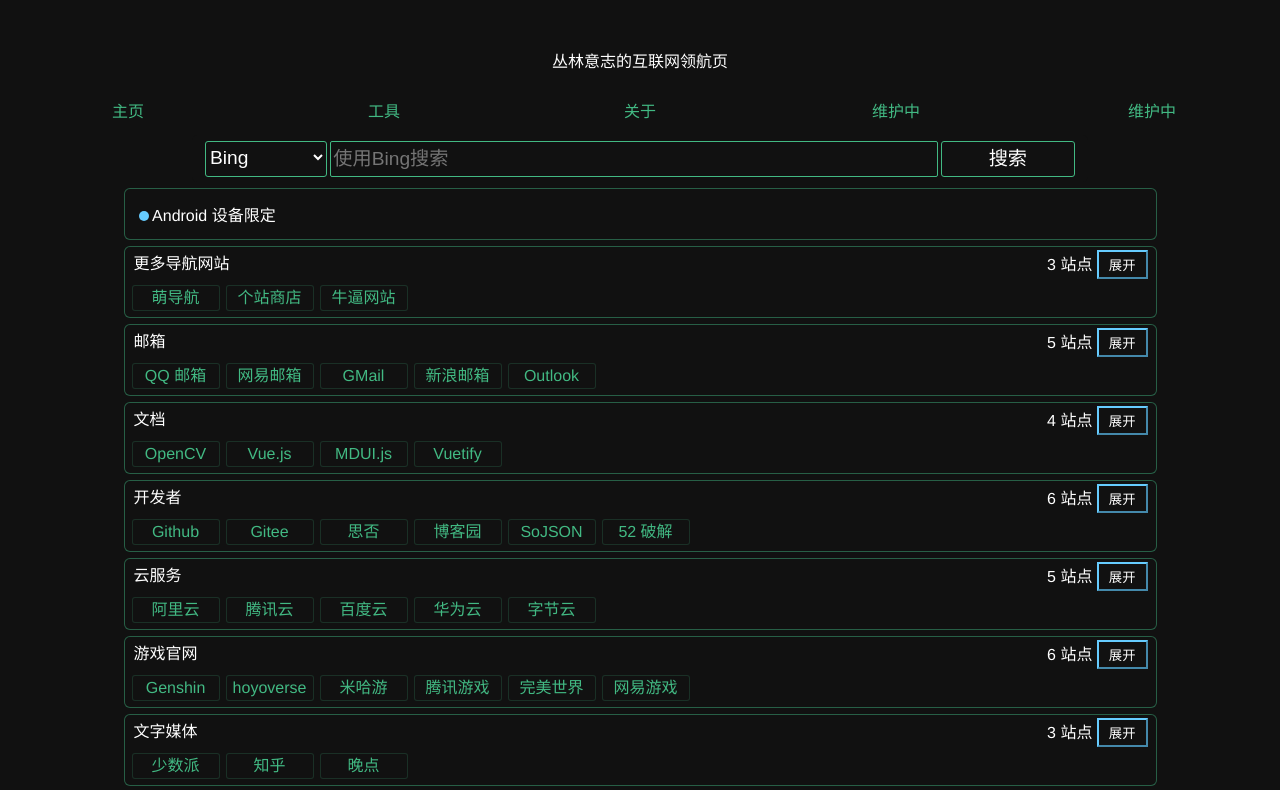
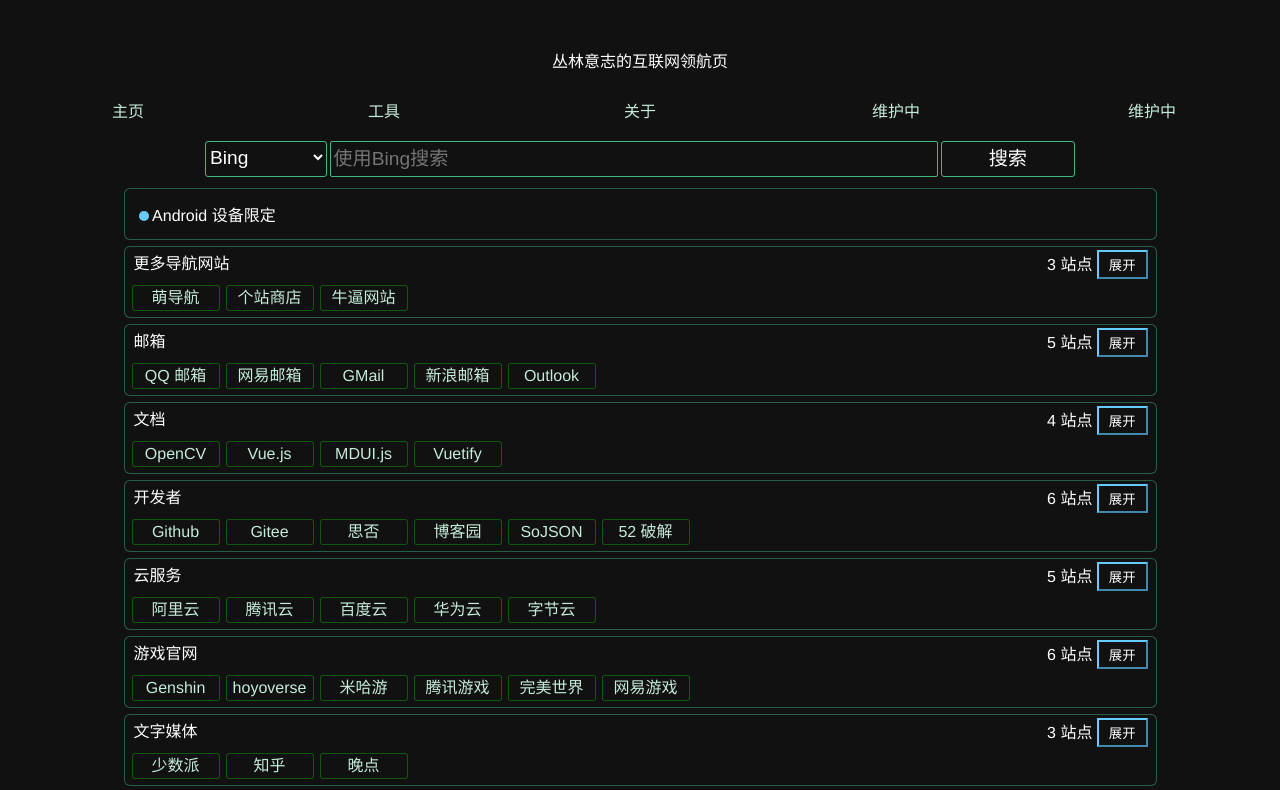
Before and after one commit to conglinyizhi/NavigationCenter, a Vue app: page / in a window 1280 px wide. Shown: the top 790 px of the page. Built offline with nearby package versions, Linux system fonts and the light colour scheme.

Commit message:
修改 文字样式，提升对比度

```diff
--- a/src/components/navigation.vue
+++ b/src/components/navigation.vue
@@ -269,11 +269,11 @@ export default {
   flex: 2;
 }
 a {
-  color: #42b983;
+  color: rgb(197, 236, 217);
   text-decoration: none;
 }
 .linkCard {
-  border: 1px #42b9832f groove;
+  border: 1px #0ed8075b groove;
   padding: 3px;
   margin: 3px;
   text-align: center;
@@ -291,7 +291,7 @@ a {
   }
 }
 .linkCard:hover {
-  border-color: #42b983;
+  border-color: #13ff0b;
 }
 
 .linkCardItem {
```
